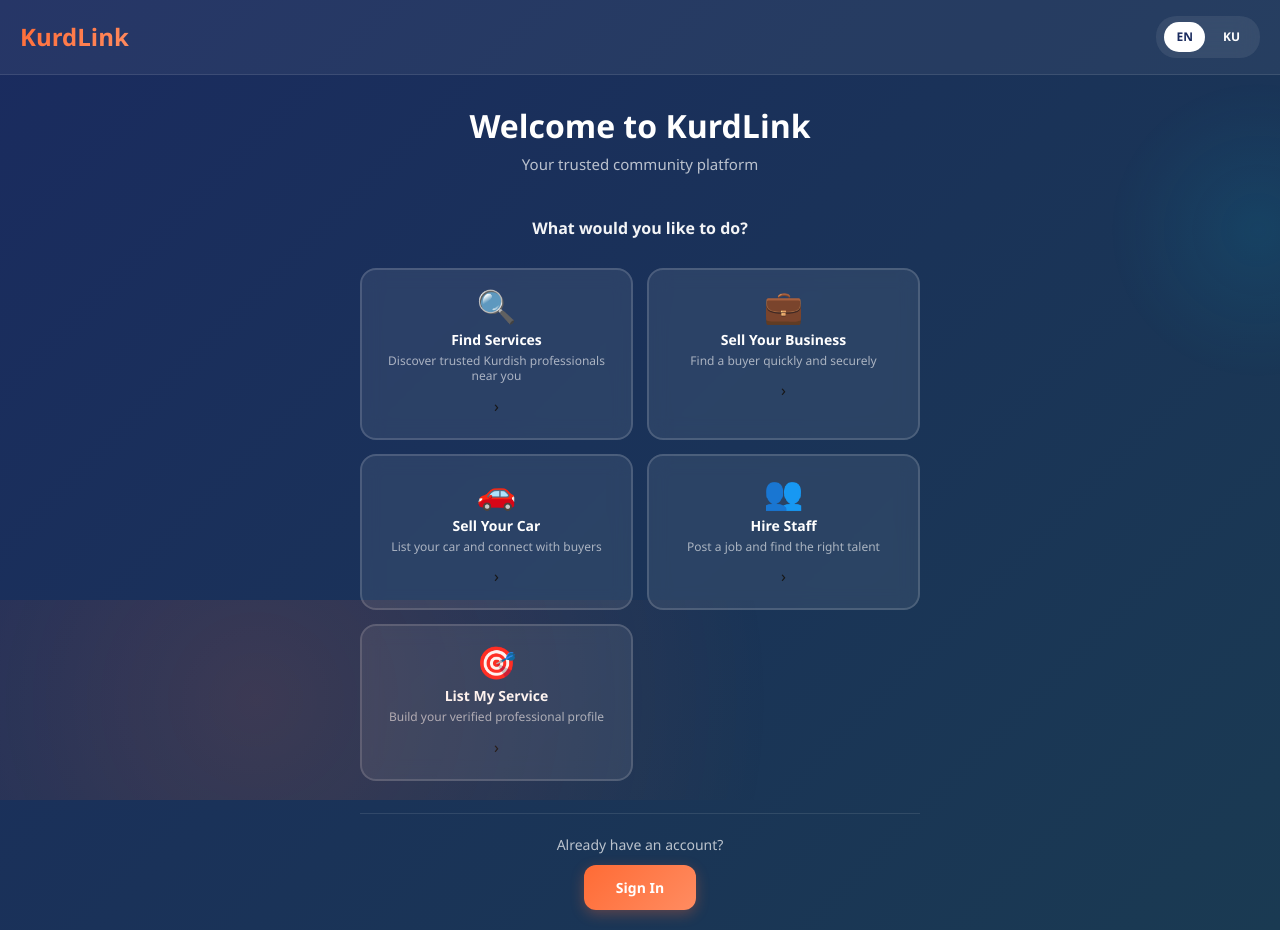
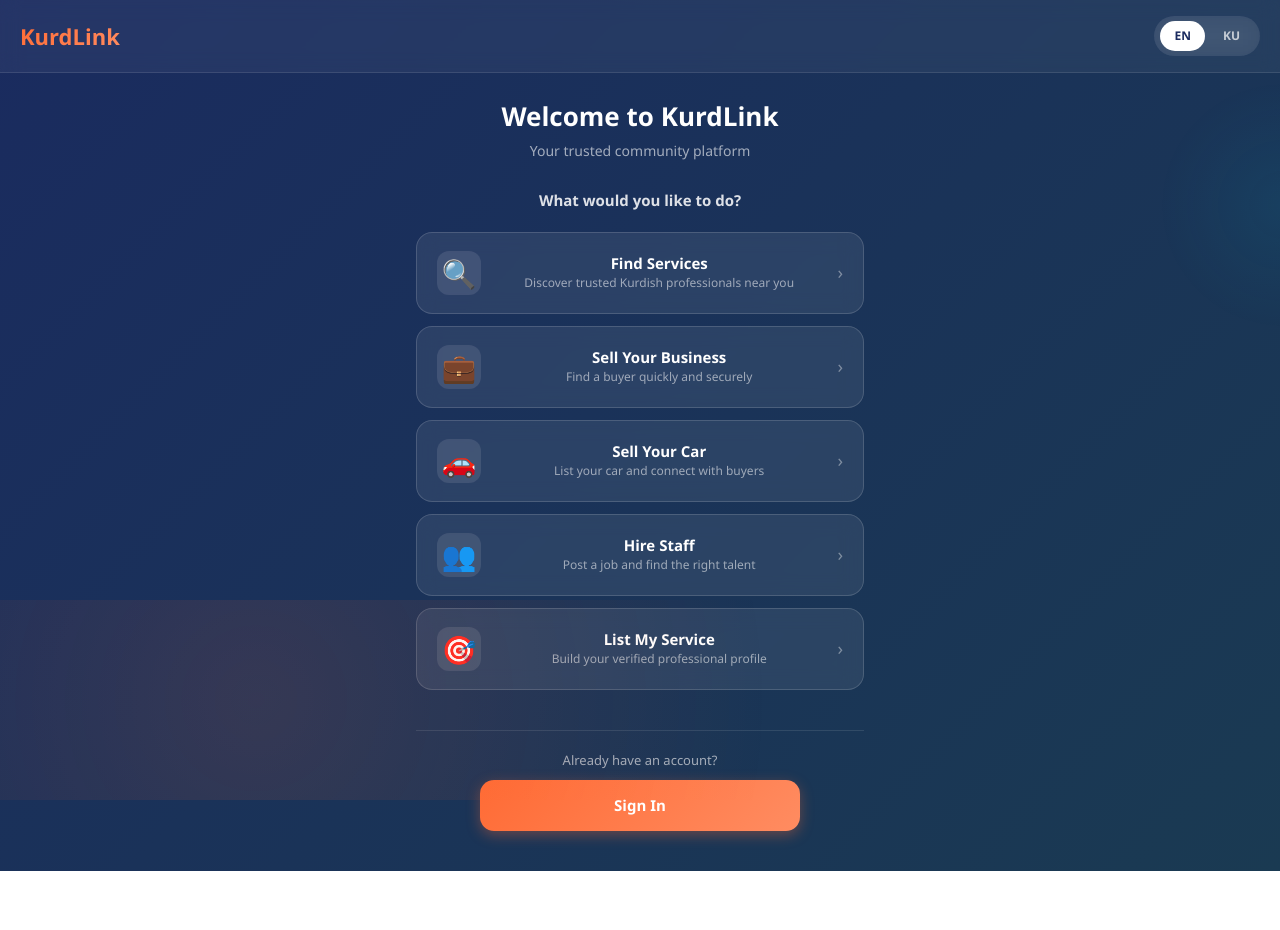
Before and after one commit to bawan93/KurdLink, a Next.js app: page / in a window 1280 px wide. After the commit the page ends 871 px from the top, so only its background shows below. Built offline with nearby package versions, Linux system fonts and the light colour scheme.

Commit message:
Update page.module.css

```diff
--- a/app/page.module.css
+++ b/app/page.module.css
@@ -218,4 +218,227 @@
   .cardDesc {
     font-size: 11px;
   }
+}/* Landing Choice Page Styles - Mobile First */
+
+* {
+  box-sizing: border-box;
+  -webkit-tap-highlight-color: transparent;
 }
+
+.container {
+  min-height: 100vh;
+  min-height: 100dvh;
+  background: linear-gradient(135deg, #1A2B5F 0%, #1a3a52 100%);
+  font-family: 'Sora', 'Segoe UI', sans-serif;
+  display: flex;
+  flex-direction: column;
+}
+
+.header {
+  padding: 16px 20px;
+  display: flex;
+  justify-content: space-between;
+  align-items: center;
+  background: rgba(255, 255, 255, 0.05);
+  border-bottom: 1px solid rgba(255, 255, 255, 0.1);
+  position: sticky;
+  top: 0;
+  z-index: 10;
+  backdrop-filter: blur(10px);
+}
+
+.logo {
+  font-size: 22px;
+  font-weight: 800;
+  background: linear-gradient(135deg, #FF6B35, #FF8C61);
+  -webkit-background-clip: text;
+  -webkit-text-fill-color: transparent;
+  background-clip: text;
+}
+
+.langToggle {
+  display: flex;
+  gap: 4px;
+  background: rgba(255, 255, 255, 0.08);
+  padding: 5px 6px;
+  border-radius: 20px;
+}
+
+.langButton {
+  padding: 6px 14px;
+  background: transparent;
+  color: rgba(255,255,255,0.7);
+  border: none;
+  border-radius: 16px;
+  font-weight: 700;
+  font-size: 12px;
+  cursor: pointer;
+  transition: all 0.2s;
+  font-family: inherit;
+}
+
+.langButton.active {
+  background: #fff;
+  color: #1A2B5F;
+}
+
+.mainContent {
+  padding: 28px 16px 40px;
+  flex: 1;
+  display: flex;
+  flex-direction: column;
+  max-width: 480px;
+  width: 100%;
+  margin: 0 auto;
+}
+
+.hero {
+  margin-bottom: 28px;
+  text-align: center;
+}
+
+.title {
+  font-size: 26px;
+  font-weight: 800;
+  color: #fff;
+  margin: 0 0 8px 0;
+  line-height: 1.2;
+}
+
+.tagline {
+  font-size: 14px;
+  color: rgba(255, 255, 255, 0.6);
+  margin: 0;
+  font-weight: 500;
+}
+
+.question {
+  font-size: 15px;
+  font-weight: 700;
+  color: rgba(255,255,255,0.9);
+  text-align: center;
+  margin: 0 0 20px 0;
+}
+
+.grid {
+  display: flex;
+  flex-direction: column;
+  gap: 12px;
+  margin-bottom: 16px;
+  flex: 1;
+}
+
+.card {
+  background: rgba(255, 255, 255, 0.08);
+  border: 1.5px solid rgba(255, 255, 255, 0.15);
+  border-radius: 16px;
+  padding: 18px 20px;
+  cursor: pointer;
+  transition: all 0.2s ease;
+  display: flex;
+  flex-direction: row;
+  align-items: center;
+  gap: 16px;
+  width: 100%;
+  text-align: left;
+  -webkit-tap-highlight-color: transparent;
+}
+
+.card:active {
+  transform: scale(0.98);
+  background: rgba(255, 255, 255, 0.12);
+}
+
+.cardIcon {
+  font-size: 28px;
+  line-height: 1;
+  flex-shrink: 0;
+  width: 44px;
+  height: 44px;
+  display: flex;
+  align-items: center;
+  justify-content: center;
+  background: rgba(255,255,255,0.1);
+  border-radius: 12px;
+}
+
+.cardContent {
+  flex: 1;
+}
+
+.cardTitle {
+  font-size: 15px;
+  font-weight: 700;
+  color: #fff;
+  margin: 0 0 3px 0;
+  line-height: 1.2;
+}
+
+.cardDesc {
+  font-size: 12px;
+  color: rgba(255, 255, 255, 0.55);
+  margin: 0;
+  line-height: 1.3;
+}
+
+.cardArrow {
+  color: rgba(255,255,255,0.4);
+  font-size: 18px;
+  flex-shrink: 0;
+}
+
+.footer {
+  text-align: center;
+  margin-top: 24px;
+  padding-top: 20px;
+  border-top: 1px solid rgba(255, 255, 255, 0.1);
+}
+
+.footerText {
+  font-size: 13px;
+  color: rgba(255, 255, 255, 0.6);
+  margin: 0 0 10px 0;
+}
+
+.signInButton {
+  background: linear-gradient(135deg, #FF6B35, #FF8C61);
+  border: none;
+  border-radius: 14px;
+  padding: 14px 40px;
+  color: #fff;
+  font-weight: 700;
+  font-size: 15px;
+  cursor: pointer;
+  transition: all 0.2s;
+  box-shadow: 0 4px 14px rgba(255, 107, 53, 0.35);
+  font-family: inherit;
+  width: 100%;
+  max-width: 320px;
+}
+
+.signInButton:active {
+  transform: scale(0.98);
+}
+
+.decorativeBottom {
+  position: fixed;
+  bottom: 0;
+  left: 0;
+  right: 0;
+  height: 200px;
+  background: radial-gradient(circle at 20% 50%, rgba(255, 107, 53, 0.12), transparent 50%);
+  pointer-events: none;
+  z-index: 0;
+}
+
+.decorativeTop {
+  position: fixed;
+  top: 10%;
+  right: -10%;
+  width: 250px;
+  height: 250px;
+  background: radial-gradient(circle, rgba(0, 180, 216, 0.08), transparent 70%);
+  border-radius: 50%;
+  pointer-events: none;
+  z-index: 0;
+}
```
